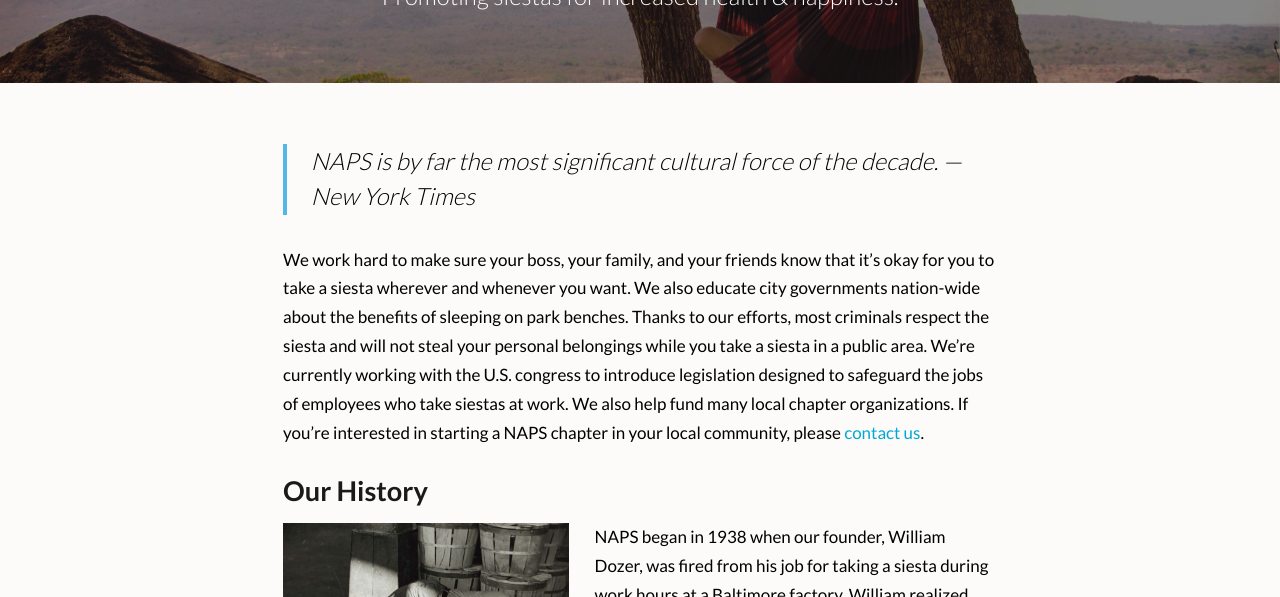
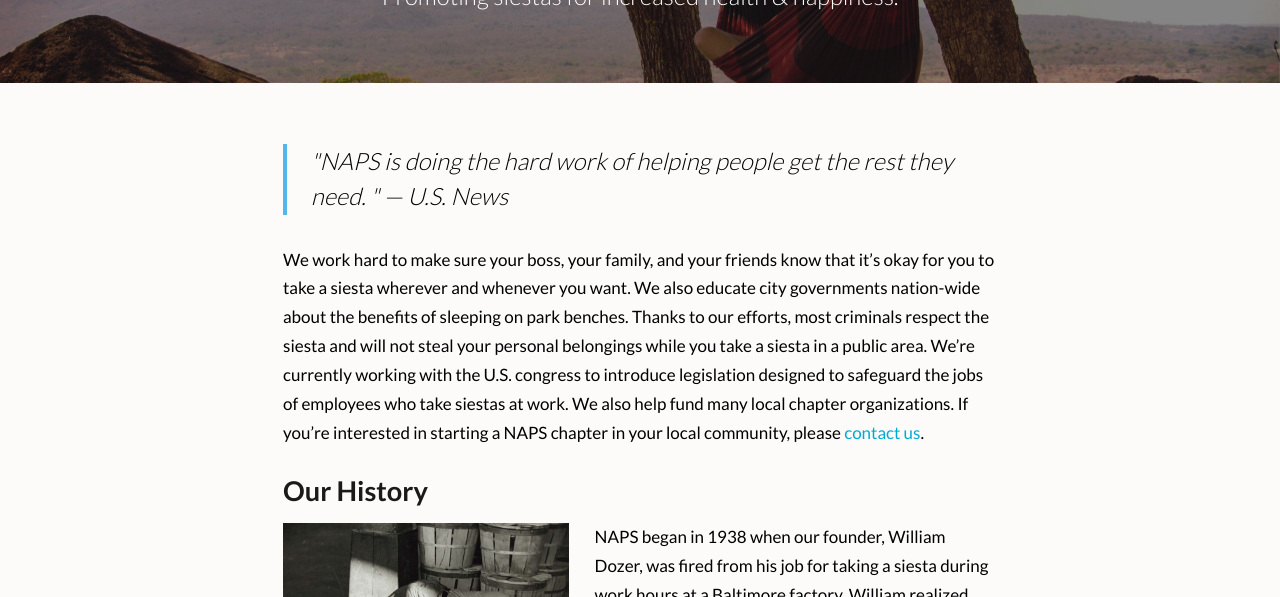
Before and after one commit to Koustubha068/Random-Testimonial-20211216T143751Z-001, a plain HTML site: page Random-Testimonial/index.html in a window 1280 px wide. Shown: the part 203-800 px from the top of the page. Drawn offline with Linux system fonts and the light colour scheme.

Commit message:
changed java so now it works

```diff
--- a/Random-Testimonial/index.html
+++ b/Random-Testimonial/index.html
@@ -54,12 +54,9 @@ let quotesArray = ['NAPS is by far the most significant cultural force of the de
 'Not surprisingly, more siestas means more productivity. — Wall Street Journal',
 'NAPS is doing the hard work of helping people get the rest they need. — U.S. News']
 
-let randomNumber = Math.floor(Math.random() * quotesArray.length) //generates random number between 0 and 6 which I will use to cover all items on the array. Stores this value in a variable called randomNumber
-document.getElementById('press-quote').textContent = '“' + quotesArray[randomNumber].split(' — ')(0) + '”' + '—' + quotesArray[randomNumber].split(' — ')(1) // The site takes the text content of 'press quote' element and changes the text content to one of the items in the quotesArray using a randomNumber as the index selector. We created the variable randomNumber which is equal to a number rounded to the floor and multiplied with the lenght of the quotesArray which is 0-6. The atarting value of the list is 0. Math.random gives a number between 0 and 1. Math.random is multiplied with the length of the array and then is rounded to the nearest integer(math.floor). //split says that go inside the string and break string apart when it sees a hyphen (—). The (0) only takes the beginning part. So it only takes the quote and not the author
-
-
-
-console.log(quotesArray[randomNumber].split(' — ')(0))
+let randomNumber = Math.floor(Math.random() * quotesArray.length) //gen ran num for quotes
+		document.getElementById('press-quote').textContent = '"'+ quotesArray[randomNumber].split('—')[0] +'"' +' —'+ quotesArray[randomNumber].split('—')[1]// change the textContent of the press-quote element to one of the items in the quotes array using random number as the index selector
+console.log(quotesArray[randomNumber].split('—'))
 </script>
 
 </body>
```
